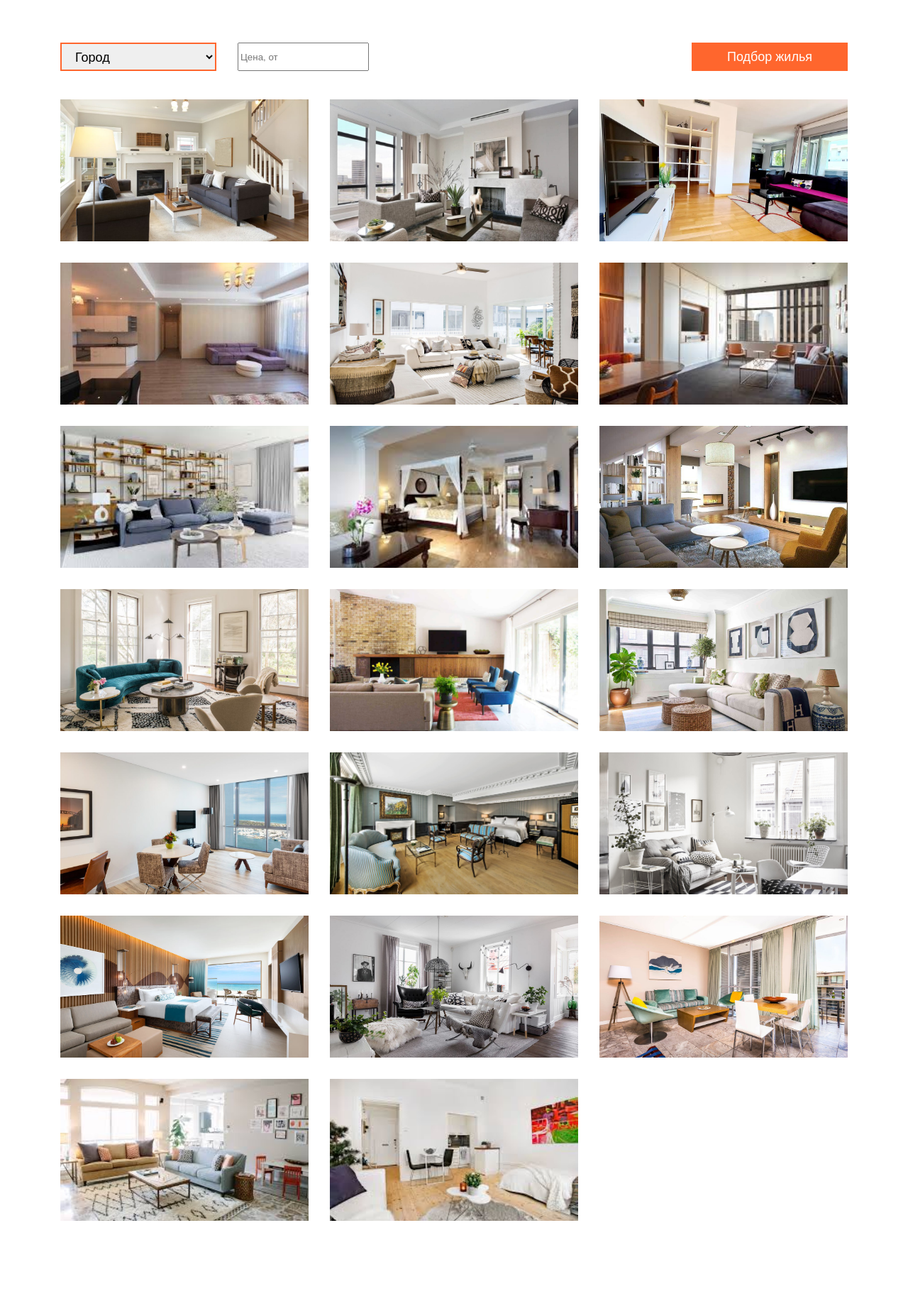
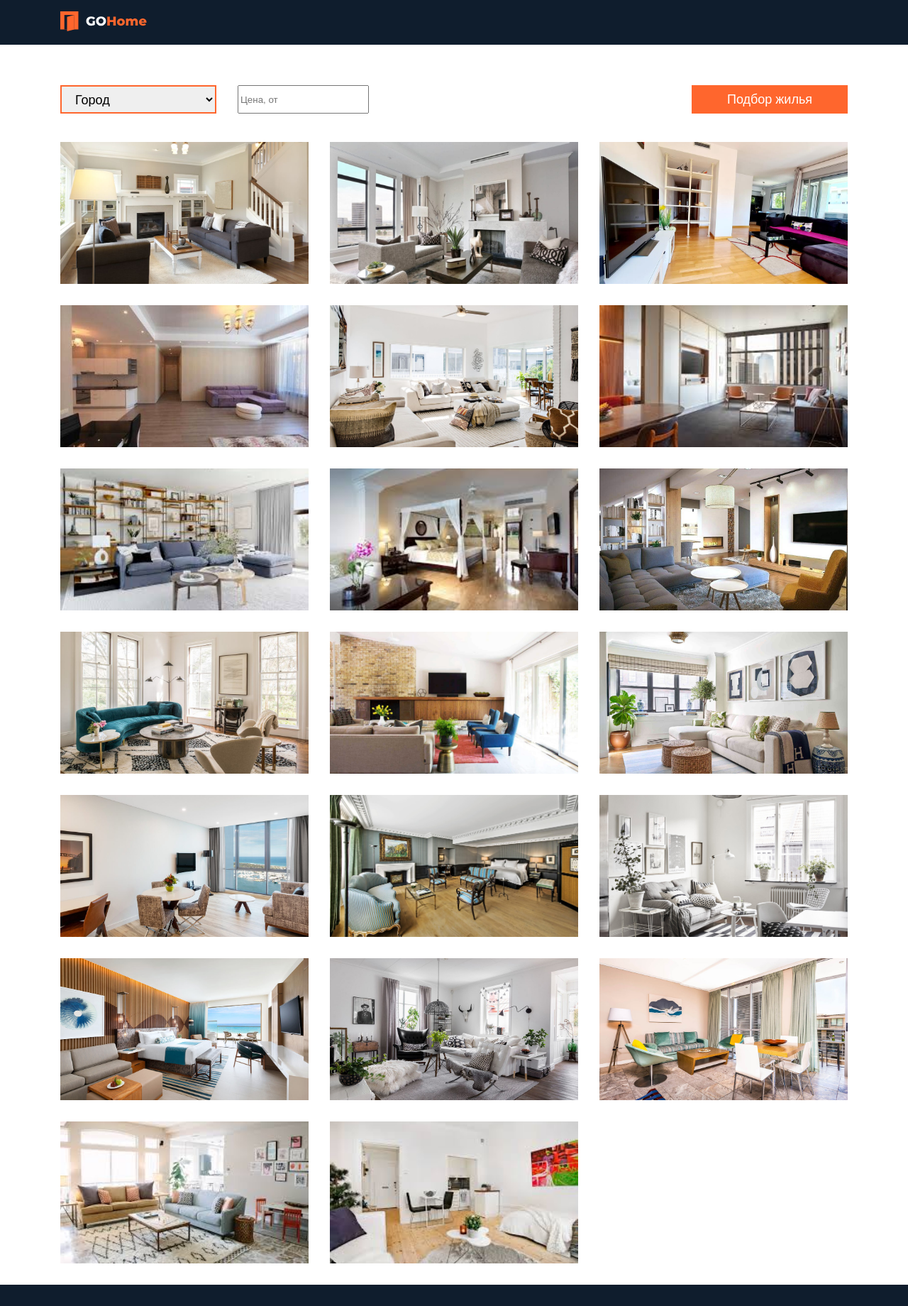
Before and after one commit to Volodymyr-bart/booking-clone_vue, a Vue app: page / in a window 1280 px wide. Shown: the whole page at 71% size. Before the commit the page ends 1750 px from the top, so only its background shows below. Built offline with nearby package versions, Linux system fonts and the light colour scheme.

Commit message:
add logo, footer, header

```diff
--- a/src/App.vue
+++ b/src/App.vue
@@ -1,9 +1,13 @@
 <template>
   <div id="app">
+    <div class="content">
+      <AppHeader />
+
       <h2>{{ text }}</h2>
       <ContainerPage>
         <ApartmentsFilterForm class="apartments-filter" @submit="filter" />
       </ContainerPage>
+      <ContainerPage>
         <p v-if="!filteredApartments.length">Ничего не найдено</p>
         <ApartmentsList v-else :items="filteredApartments">
           <template v-slot:apartment="{ apartment }">
@@ -15,6 +19,9 @@
               :price="apartment.price" />
           </template>
         </ApartmentsList>
+      </ContainerPage>
+    </div>
+    <AppFooter />
   </div>
 </template>
 
@@ -24,6 +31,8 @@ import ApartmentsItem from "./components/apartment/ApatmentsItem.vue";
 import apartments from "./components/apartment/apartments";
 import ApartmentsFilterForm from "./components/apartment/ApartmentsFilterForm";
 import ContainerPage from "./components/shared/ContainerPage";
+import AppHeader from "./components/AppHeader.vue";
+import AppFooter from "./components/AppFooter.vue";
 
 export default {
   name: "App",
@@ -32,6 +41,8 @@ export default {
     ApartmentsItem,
     ApartmentsFilterForm,
     ContainerPage,
+    AppFooter,
+    AppHeader,
   },
   data() {
     return {
@@ -73,12 +84,17 @@ export default {
 
 <style lang="scss" scoped>
 #app {
+  display: flex;
+  flex-direction: column;
+  min-height: 100vh;
   font-family: Montserrat, Helvetica, Arial, sans-serif;
   -webkit-font-smoothing: antialiased;
   -moz-osx-font-smoothing: grayscale;
-  text-align: center;
-  color: #2c3e50;
-  margin-top: 60px;
+}
+
+.content {
+  flex-grow: 1;
+  padding-top: 120px;
 }
 
 .apartments-filter {
--- /dev/null
+++ b/src/components/AppFooter.vue
@@ -0,0 +1,18 @@
+<template>
+  <footer class="footer"></footer>
+</template>
+
+<script>
+export default {
+  name: "AppFooter",
+};
+</script>
+
+<style lang="scss" scoped>
+@import "../assets/scss/variables.scss";
+
+.footer {
+  background: $secondary-color;
+  height: 30px;
+}
+</style>
--- /dev/null
+++ b/src/components/AppHeader.vue
@@ -0,0 +1,32 @@
+<template>
+  <header class="header">
+    <ContainerPage>
+      <AppLogo />
+    </ContainerPage>
+  </header>
+</template>
+
+<script>
+import AppLogo from "./AppLogo.vue";
+import ContainerPage from "./shared/ContainerPage.vue";
+export default {
+  name: "AppHeader",
+  components: {
+    AppLogo,
+    ContainerPage,
+  },
+};
+</script>
+
+<style lang="scss" scoped>
+@import "../assets/scss/variables.scss";
+
+.header {
+  position: absolute;
+  top: 0;
+  left: 0;
+  width: 100%;
+  background: $secondary-color;
+  padding: 16px 0;
+}
+</style>
--- /dev/null
+++ b/src/components/AppLogo.vue
@@ -0,0 +1,11 @@
+<template>
+  <img src="../assets/svg/logo.svg" alt="logo" />
+</template>
+
+<script>
+export default {
+  name: "AppLogo",
+};
+</script>
+
+<style lang="scss" scoped></style>
--- a/src/components/apartment/ApatmentsItem.vue
+++ b/src/components/apartment/ApatmentsItem.vue
@@ -14,7 +14,7 @@
 </template>
 
 <script>
-import StarRating from "../StarRating.vue";
+import StarRating from "../shared/StarRating.vue";
 
 export default {
   name: "ApartmenstItem",
--- a/src/components/StarRating.vue
+++ b/src/components/shared/StarRating.vue
@@ -58,11 +58,11 @@ export default {
   }
 
   &--colored {
-    background: url("./../img/star-yellow.svg") center no-repeat;
+    background: url("./../../img/star-yellow.svg") center no-repeat;
   }
 
   &--outlined {
-    background: url("./../img/star.svg") center no-repeat;
+    background: url("./../../img/star.svg") center no-repeat;
   }
 }
 </style>
```
Also changed, not shown: src/components/DirectivesTest.vue (deleted, +0 -37 lines), src/assets/svg/logo.svg (added). Lines whose indentation alone changed are shown as unchanged.
